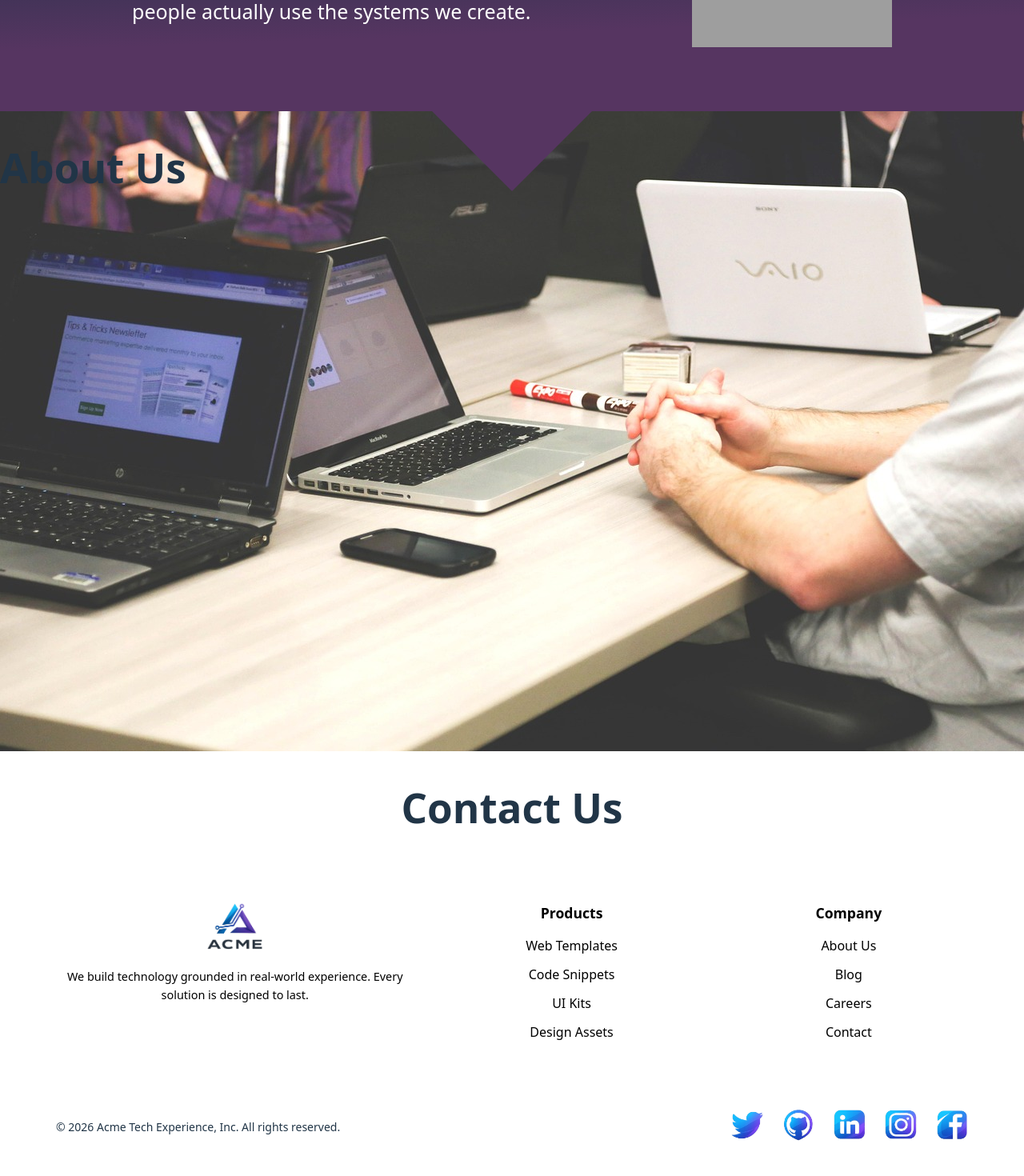
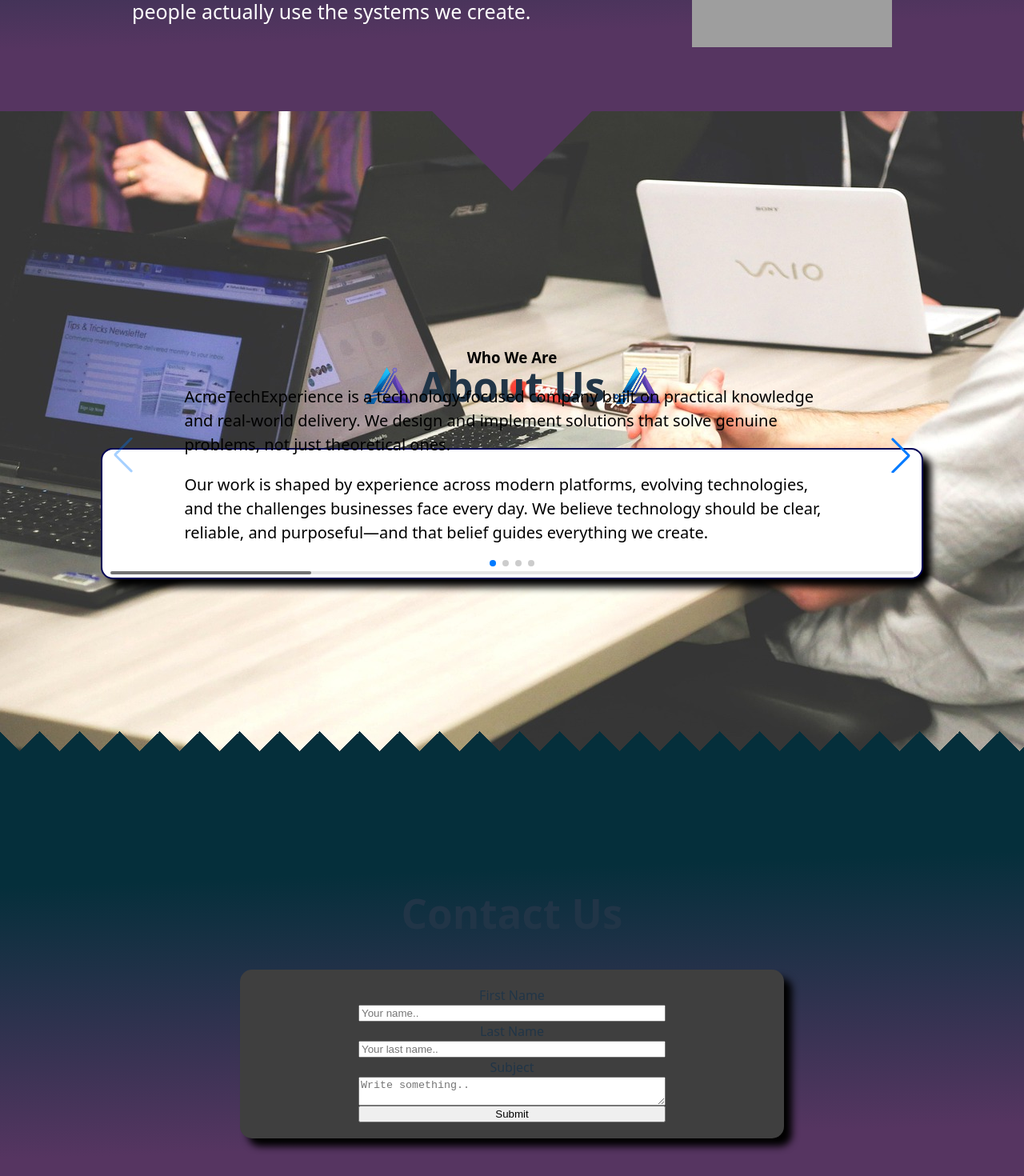
Before and after one commit to shaunbag/Default_business_site, a React (Vite) app: page /home in a window 1280 px wide. Shown: the part 1240-2710 px from the top of the page at 80% size. Built offline with nearby package versions, Linux system fonts and the light colour scheme; grey boxes are pictures that could not be loaded.

Commit message:
About initial and Contact, div transitions

```diff
--- a/src/pages/About.tsx
+++ b/src/pages/About.tsx
@@ -1,15 +1,23 @@
 import { Swiper, SwiperSlide } from "swiper/react";
 import "swiper/swiper.css";
 import "swiper/swiper-bundle.css";
+import "../styles/about.css";
 import { Navigation, Pagination, Scrollbar, A11y } from 'swiper/modules';
+import logo from "../assets/logo-no-text.png";
 
-export default function About(){
+export default function About() {
 
-    return(
-        <section className="home-about" id="about">
-            <h1>About Us</h1>
-              <Swiper
-                   modules={[Navigation, Pagination, Scrollbar, A11y]}
+    return (
+        <><article className="home-about" id="about">
+            <div className="about-title">
+                <img src={logo} />
+                <h1>About Us</h1>
+                <img src={logo} />
+            </div>
+
+            <div className="about-slider">
+                <Swiper
+                    modules={[Navigation, Pagination, Scrollbar, A11y]}
                     spaceBetween={0}
                     slidesPerView={1}
                     navigation
@@ -19,20 +27,43 @@ export default function About(){
                     onSlideChange={() => console.log('slide change')}
                 >
                     <SwiperSlide>
-
+                        <section className="about-card">
+                            <h3>Who We Are</h3>
+                            <p>AcmeTechExperience is a technology-focused company built on practical knowledge and real-world delivery.
+                                We design and implement solutions that solve genuine problems, not just theoretical ones.</p>
+                            <p>Our work is shaped by experience across modern platforms, evolving technologies, and the challenges businesses face every day.
+                                We believe technology should be clear, reliable, and purposeful—and that belief guides everything we create.</p>
+                        </section>
                     </SwiperSlide>
                     <SwiperSlide>
-
+                        <section className="about-card">
+                            <h3>Our Approach</h3>
+                            <p>We take a thoughtful, experience-led approach to technology.
+                                Every project begins with understanding the problem, the environment, and the people who will use the solution.</p>
+                            <p>By combining proven practices with modern tools, we build systems that are scalable, secure, and easy to maintain.
+                                We focus on clarity over complexity, ensuring every decision adds real value.</p>
+                        </section>
                     </SwiperSlide>
                     <SwiperSlide>
+                        <section className="about-card">
+                            <h3>What We Build</h3>
+                            <p>We deliver technology that is designed to last. From robust platforms and integrations to clean, intuitive digital experiences,
+                                our solutions are built with long-term performance in mind.</p>
+                            <p>We prioritise quality, reliability, and adaptability—so the systems we create today continue to support growth tomorrow.</p>
+                        </section>
+                    </SwiperSlide>
+                    <SwiperSlide>
+                        <section className="about-card">
+                            <h3>Why Experience Matters</h3>
+                            <p>Technology changes quickly, but experience provides perspective. It helps us anticipate challenges, avoid unnecessary risk, and build with confidence.</p>
 
-                    </SwiperSlide>
-
-                    <SwiperSlide>
-
+                            <p>At AcmeTechExperience, experience isn’t just a background—it’s an active part of every solution.
+                                It’s how we deliver technology you can trust, today and into the future.</p>
+                        </section>
                     </SwiperSlide>
 
                 </Swiper>
-        </section>
+            </div>
+        </article><section className="spikes"></section></>
     )
 }
--- a/src/pages/Contact.tsx
+++ b/src/pages/Contact.tsx
@@ -1,7 +1,27 @@
+import "../styles/contact.css"
+
 export default function Contact(){
     return(
-        <section className="home-contact" id="contact">
+        <><section className="home-contact" id="contact">
             <h1>Contact Us</h1>
-        </section>
+            <div className="contact-container">
+
+                <form className="contact-form">
+
+                    <label htmlFor="fname">First Name</label>
+                    <input type="text" id="fname" name="firstname" placeholder="Your name.." />
+
+                    <label htmlFor="lname">Last Name</label>
+                    <input type="text" id="lname" name="lastname" placeholder="Your last name.." />
+
+                    <label htmlFor="subject">Subject</label>
+                    <textarea id="subject" name="subject" placeholder="Write something.."  />
+
+                    <input type="submit" value="Submit" />
+
+                </form>
+            </div>
+
+        </section></>
     )
 }
--- a/src/pages/Mission.tsx
+++ b/src/pages/Mission.tsx
@@ -5,22 +5,22 @@ import logo from "../assets/logo-no-text.png";
 export default function Mission() {
 
     return (
-        <section className="home-mission" id="mission">
+        <article className="home-mission" id="mission">
             <div className="mission-title">
                 <img src={logo} />
                 <h1>Our Mission</h1>
                 <img src={logo} />
             </div>
 
-            <div className="mission-container">
+            <section className="mission-container">
                 <div className="mission-card">
                             <p>At AcmeTechExperience, our mission is to build technology that works reliably in the real world not just on paper.
                                 We believe great technology comes from experience, thoughtful design, and a deep understanding of how people actually use the systems we create.</p>
                             <img src={earth} width={250} />
                         </div>
 
-            </div>
+            </section>
             <section className="triangle"></section>
-        </section>
+        </article>
     )
 }
--- /dev/null
+++ b/src/styles/about.css
@@ -0,0 +1,77 @@
+
+.home-about{
+    background-image: url(/public/assets/img/laptops.jpg);
+    background-size: cover;
+    background-repeat: no-repeat;
+    height: 100vh;
+    width: 100vw;
+    margin: 0;
+    display: flex;
+    flex-direction: column;
+    align-items: center;
+    justify-content: center;
+}
+.about-title{
+    padding-top: 100px;
+    display: flex;
+    flex-direction: row;
+    justify-content: center;
+    align-items: center;
+    margin-bottom: 50px;
+}
+.about-title h1 {
+    margin: 0;
+}
+
+.about-title img{
+    width: 80px;
+    height: 50px;
+}
+
+
+.about-slider{
+    display: flex;
+    justify-content: center;
+    align-items: last baseline;
+    background-color: white;
+    height: 20vh;
+    width: 80%;
+    color: black;
+    border-radius: 15px;
+    box-shadow: black 10px 10px 10px;
+    border: rgb(2, 2, 85) 2px solid;
+}
+.about-card{
+    width: 80%;
+    justify-self: center;
+    align-self: center;
+    margin-bottom: 40px;
+}
+
+.about-card p{
+    text-align: left;
+    font-size: 20px;
+}
+
+.spikes {
+  position: relative;
+  background: rgb(5, 47, 59);
+  height: 1vh;
+}
+
+.spikes::after {
+  content: '';
+  position: absolute;
+  right: 0;
+  left: -0%;
+  bottom: 100%;
+  z-index: 4;
+  margin-top: -60px;
+  display: block;
+  height: 50px;
+  background-size: 50px 100%;
+  background-image:
+  linear-gradient(315deg, rgb(5, 47, 59) 25%, transparent 25%),
+  linear-gradient(45deg,  rgb(5, 47, 59) 25%, transparent 25%);
+  background-position: 0 0;
+}
--- /dev/null
+++ b/src/styles/contact.css
@@ -0,0 +1,29 @@
+.home-contact{
+  display: flex;
+  flex-direction: column;
+  justify-content: center;
+  align-items: center;
+  height: 600px;
+  background: #0d6782;
+    background: linear-gradient(178deg, rgb(5, 47, 59) 25%, rgba(86, 53, 97, 1) 78%);
+}
+
+
+.contact-container {
+  border-radius: 5px;
+  background-color: #3f3f3f;
+  border-radius: 15px;
+  box-shadow: #000000 10px 10px 10px;
+  padding: 20px;
+  width: 50%;
+  justify-self: center;
+}
+
+.contact-form{
+  display: flex;
+  flex-direction: column;
+  width: 60%;
+  justify-self: center;
+  overflow: hidden;
+  height: 100%;
+}
--- a/src/styles/footer.css
+++ b/src/styles/footer.css
@@ -57,7 +57,7 @@
 }
 
 .footer-twotier__bottom {
-    background-color: var(--footer-bottom-bg);
+    background-color:  rgba(86, 53, 97, 1);
     color: var(--footer-bottom-text);
     padding: 1.5rem;
 }
--- a/src/styles/home.css
+++ b/src/styles/home.css
@@ -6,7 +6,7 @@
   background-size: cover;
   background-position: center;
   background-repeat: no-repeat;
-
+  z-index: 1;
   display: flex;
   flex-direction: column;
   justify-content: center;
@@ -56,16 +56,6 @@
 }
 
 
-.home-about{
-    background-image: url(/public/assets/img/laptops.jpg);
-    background-size: cover;
-    background-repeat: no-repeat;
-    height: 100vh;
-    width: 100vw;
-    display: flex;
-    justify-content: center;
-}
-
 @media (max-width: 780px) {
     .home-top{
         text-align: left;
--- a/src/styles/modal.css
+++ b/src/styles/modal.css
@@ -6,6 +6,7 @@
   padding: 1.25rem;
   background: rgba(0, 0, 0, 0.55);
   backdrop-filter: blur(10px);
+  z-index: 5;
 }
 
 .modal-container {
```
